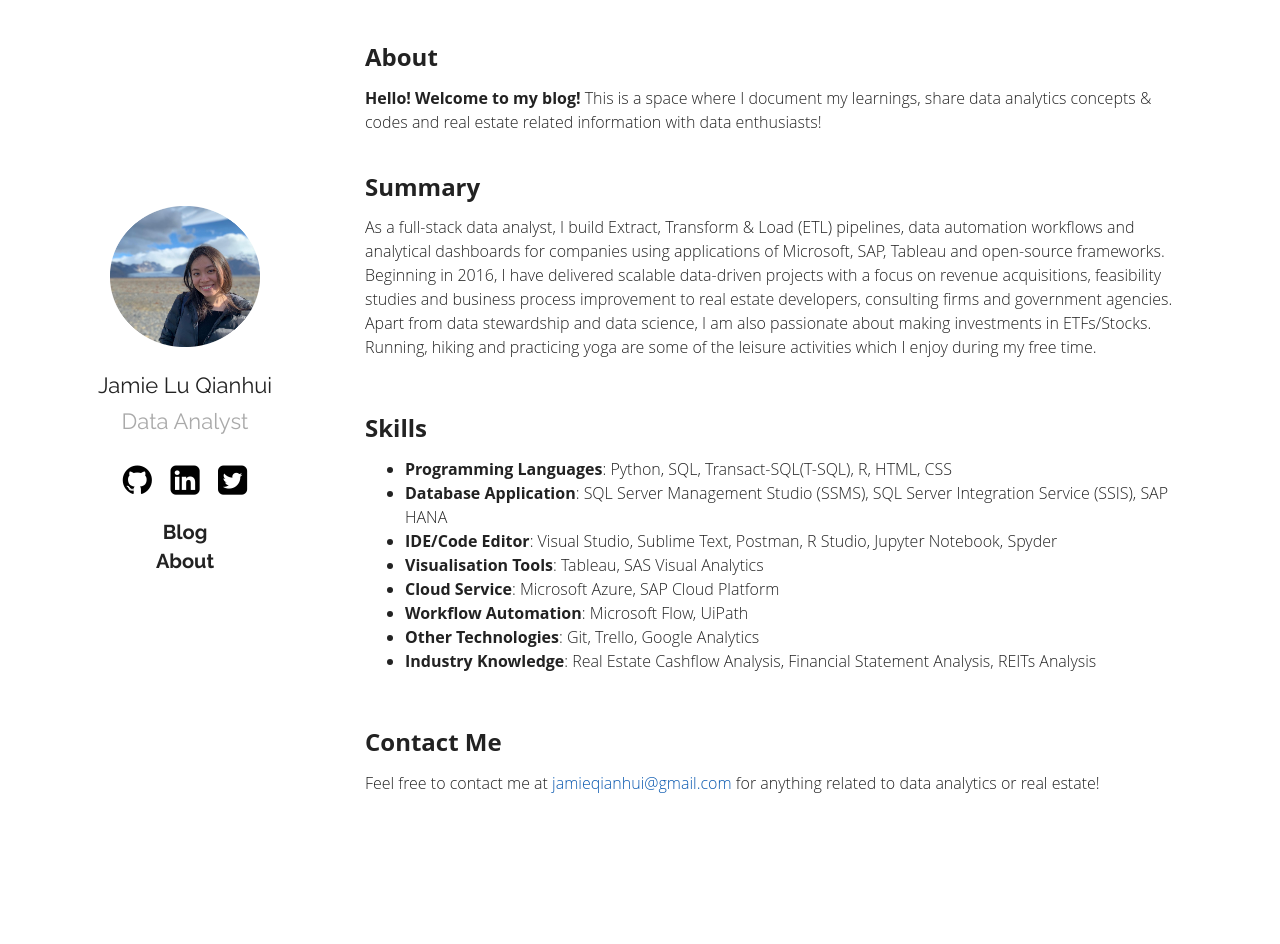
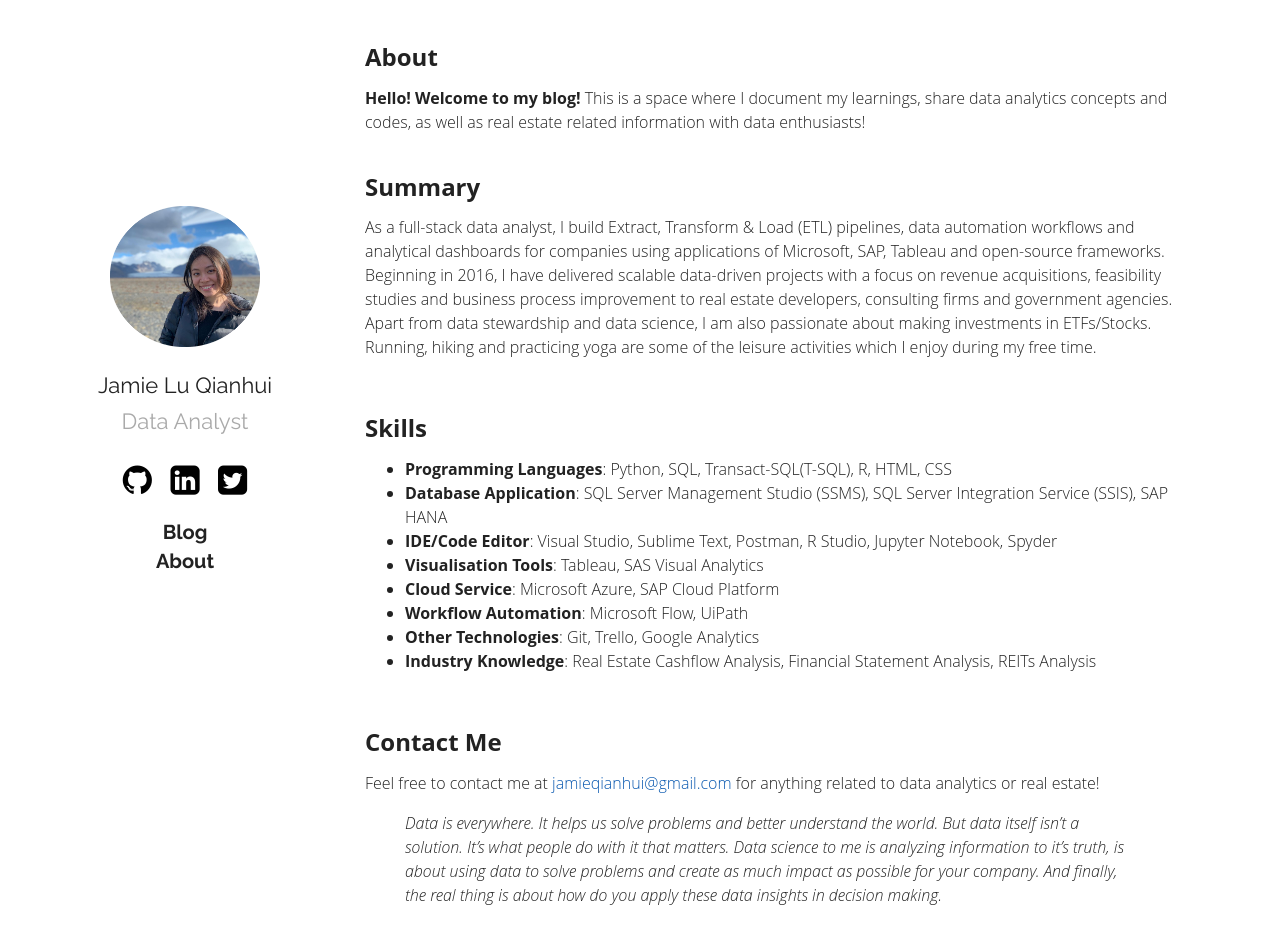
Before and after one commit to jamieqianhui/jamieqianhui.github.io, a Jekyll site: the page built from about.md, in a window 1280 px wide and 952 px high. Shown: the top 944 px of the window. Built offline with Jekyll 4.4.1, drawn with Linux system fonts in a browser that asks for light colours.

Commit message:
updated about section

```diff
--- a/about.md
+++ b/about.md
@@ -5,7 +5,7 @@ title:  "About"
 ---
 
 ## About
-**Hello! Welcome to my blog!** This is a space where I document my learnings, share data analytics concepts & codes and real estate related information with data enthusiasts!
+**Hello! Welcome to my blog!** This is a space where I document my learnings, share data analytics concepts and codes, as well as real estate related information with data enthusiasts!
 <br>
 <br>
 ## Summary
@@ -32,6 +32,7 @@ As a full-stack data analyst, I build Extract, Transform & Load (ETL) pipelines,
 
 Feel free to contact me at [jamieqianhui@gmail.com][email-add] for anything related to data analytics or real estate!
 
+> *Data is everywhere. It helps us solve problems and better understand the world. But data itself isn't a solution. It's what people do with it that matters. Data science to me is analyzing information to it's truth, is about using data to solve problems and create as much impact as possible for your company. And finally, the real thing is about how do you apply these data insights in decision making.*
 
 [email-add]: jamieqianhui@gmail.com
 [Linkedin]: https://www.linkedin.com/in/jamieluqianhui
```
